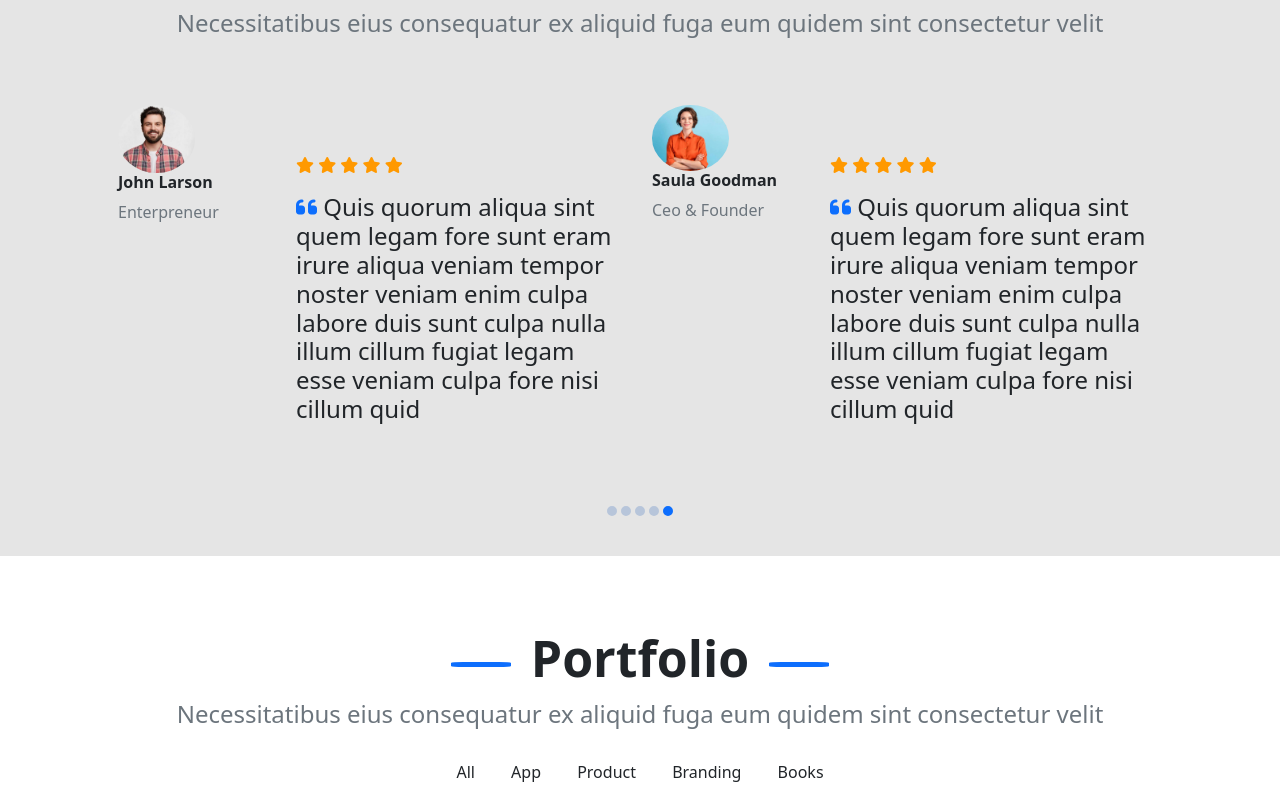
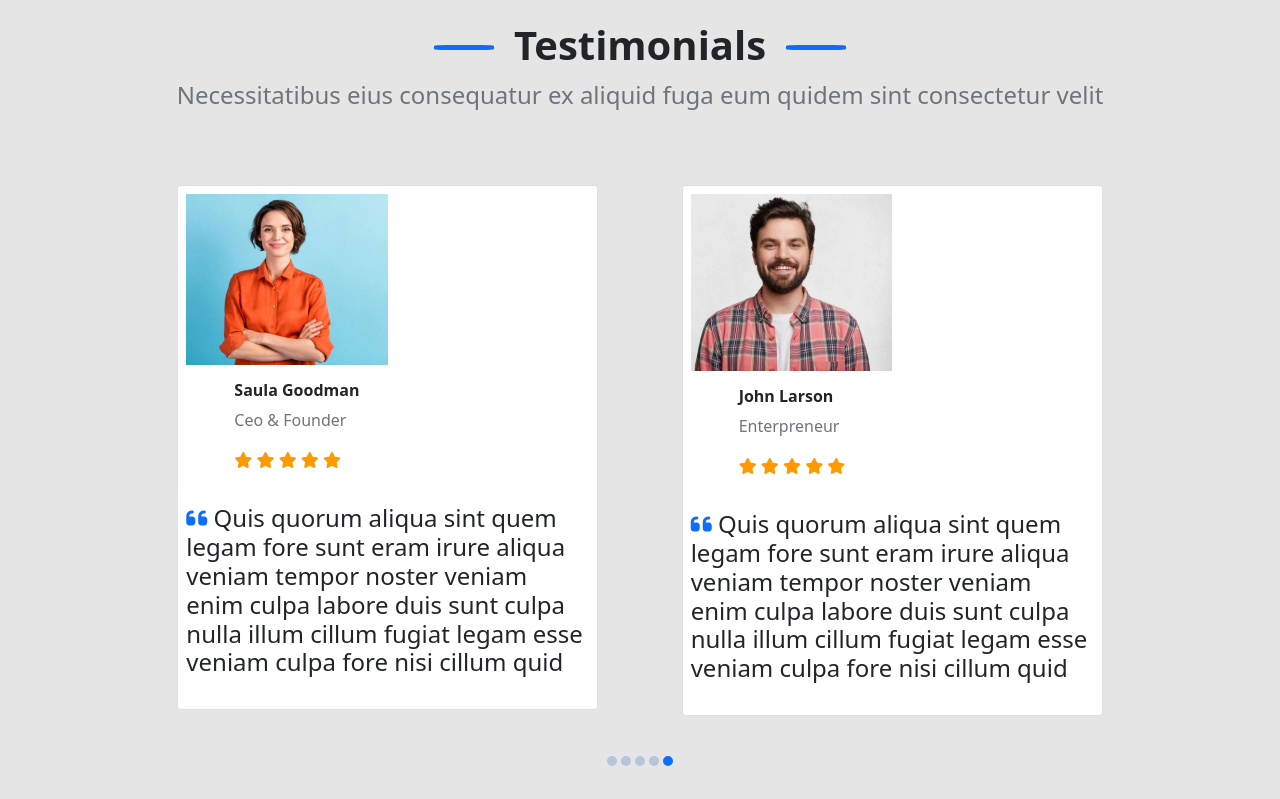
Before and after one commit to arwaahesham/index.html-, a plain HTML site: page index.html in a window 1280 px wide. Shown: the part 2498-3297 px from the top of the page. Drawn offline with nearby package versions, Linux system fonts and the light colour scheme.

Commit message:
Update index.html

```diff
--- a/index.html
+++ b/index.html
@@ -87,7 +87,9 @@
         </nav>
       </div>
       <!-- End Nav Bar -->
-
+    <br>
+    <br>
+    <br>
       <section id="main" class="my-5">
         <div class="container">
           <div class="row">
@@ -301,38 +303,52 @@
       <br>
       <br>
         <div class="container">
-          <div class="row">
-            <div class="col-md-2 d-flex">
-              <img src="./images/people1.jpg" class="rounded-circle">
-              <h6 class="display-8 fw-bold text-dark">John Larson</h6>
-              <p class="text-muted">Enterpreneur</p>
+          <div class="row justify-content-evenly">
+            <div class="col-md-5">
+              <div class="card p-2 my-2">
+                <div class="card-img">
+                  <img src="./images/people2.jpg" class="">
                 </div>
-            <div class="col-md-4 my-5">
+                  <div class="card-body ps-5">
+                    <h6 class="fw-bold text-dark">Saula Goodman</h6>
+                  <p class="text-muted">Ceo & Founder</p>
+                  <div class="stars">
                     <i class="fa-solid fa-star"></i>
                     <i class="fa-solid fa-star"></i>
                     <i class="fa-solid fa-star"></i>
                     <i class="fa-solid fa-star"></i>
                     <i class="fa-solid fa-star"></i>
+                   </div>
+                  </div>
+
                 <p> <h4><i class="fa-solid fa-quote-left"></i> Quis quorum aliqua sint quem legam fore sunt eram irure aliqua veniam tempor noster veniam enim culpa labore duis sunt culpa nulla illum cillum fugiat legam esse veniam culpa fore nisi
                 cillum quid</h4></p>
               </div>
-            <div class="col-md-2">
-              <img src="./images/people2.jpg" class="rounded-circle">
-              <h6 class="display-8 fw-bold text-dark">Saula Goodman</h6>
-              <p class="text-muted">Ceo & Founder</p>
             </div>
-            <div class="col-md-4 my-5">
+            <div class="col-md-5">
+              <div class="card p-2 my-2">
+                <div class="card-img">
+                  <img src="./images/people1.jpg" class="">
+                </div>
+                  <div class="card-body ps-5">
+                    <h6 class="fw-bold text-dark">John Larson</h6>
+                  <p class="text-muted">Enterpreneur</p>
+                  <div class="stars">
                     <i class="fa-solid fa-star"></i>
                     <i class="fa-solid fa-star"></i>
                     <i class="fa-solid fa-star"></i>
                     <i class="fa-solid fa-star"></i>
                     <i class="fa-solid fa-star"></i>
+                   </div>
+                  </div>
+
                 <p> <h4><i class="fa-solid fa-quote-left"></i> Quis quorum aliqua sint quem legam fore sunt eram irure aliqua veniam tempor noster veniam enim culpa labore duis sunt culpa nulla illum cillum fugiat legam esse veniam culpa fore nisi
                 cillum quid</h4></p>
               </div>
             </div>
           </div>
-        <div class="circle">
+        </div>
+        <div class="circle text-center mt-4">
         <div class="chose"></div>
         <div class="chose"></div>
         <div class="chose"></div>
```
Lines whose indentation alone changed are shown as unchanged.
